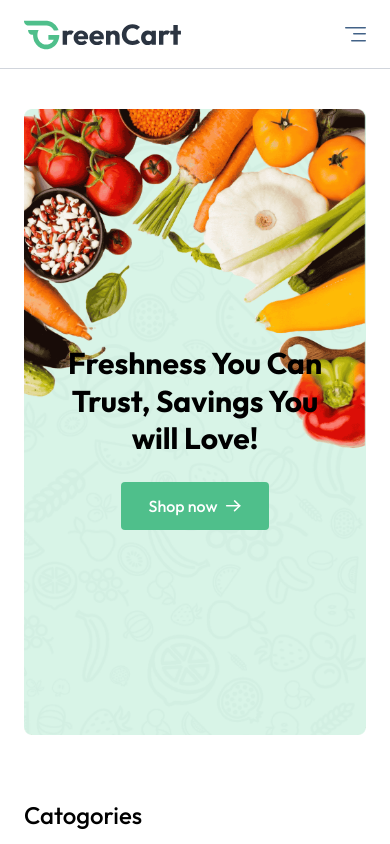
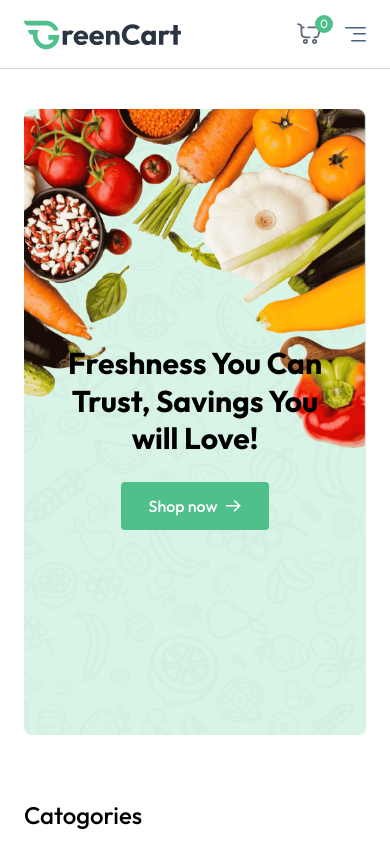
Before and after one commit to rigby200602/ecommerce_website, a React (Vite) app in the folder frontEnd/: page / in a window 390 px wide. Shown: the top 844 px of the page. Built offline with nearby package versions, Linux system fonts and the light colour scheme; a web font is replaced by a local one.

Commit message:
add cart button in mobile view

```diff
--- a/frontEnd/src/components/Navbar.jsx
+++ b/frontEnd/src/components/Navbar.jsx
@@ -14,7 +14,7 @@
         setUser(null);
         navigate('/')
     }
-// When you type something, it will mount to product, search for product that have "searchQuery" in it
+    // When you type something, it will mount to product, search for product that have "searchQuery" in it
     useEffect(() => {
         if (searchQuery.length > 0) {
             navigate("/products")
@@ -64,11 +64,17 @@
                     )}
             </div>
 
+            <div className='flex items-center gap-6 sm:hidden'>
+                <div onClick={() => navigate("/cart")} className="relative cursor-pointer">
+                    <img className='w-6 opacity-80' src={assets.nav_cart_icon} alt='cart' />
+                    <button className="absolute -top-2 -right-3 text-xs text-white bg-primary w-[18px] h-[18px] rounded-full">{getCartCount()}</button>
+                </div>
+                <button onClick={() => open ? setOpen(false) : setOpen(true)} aria-label="Menu">
+                    {/* Menu Icon SVG */}
+                    <img src={assets.menu_icon} alt='menu' />
+                </button>
+            </div>
 
-            <button onClick={() => open ? setOpen(false) : setOpen(true)} aria-label="Menu" className="sm:hidden">
-                {/* Menu Icon SVG */}
-                <img src={assets.menu_icon} alt='menu' />
-            </button>
 
 
 
```
